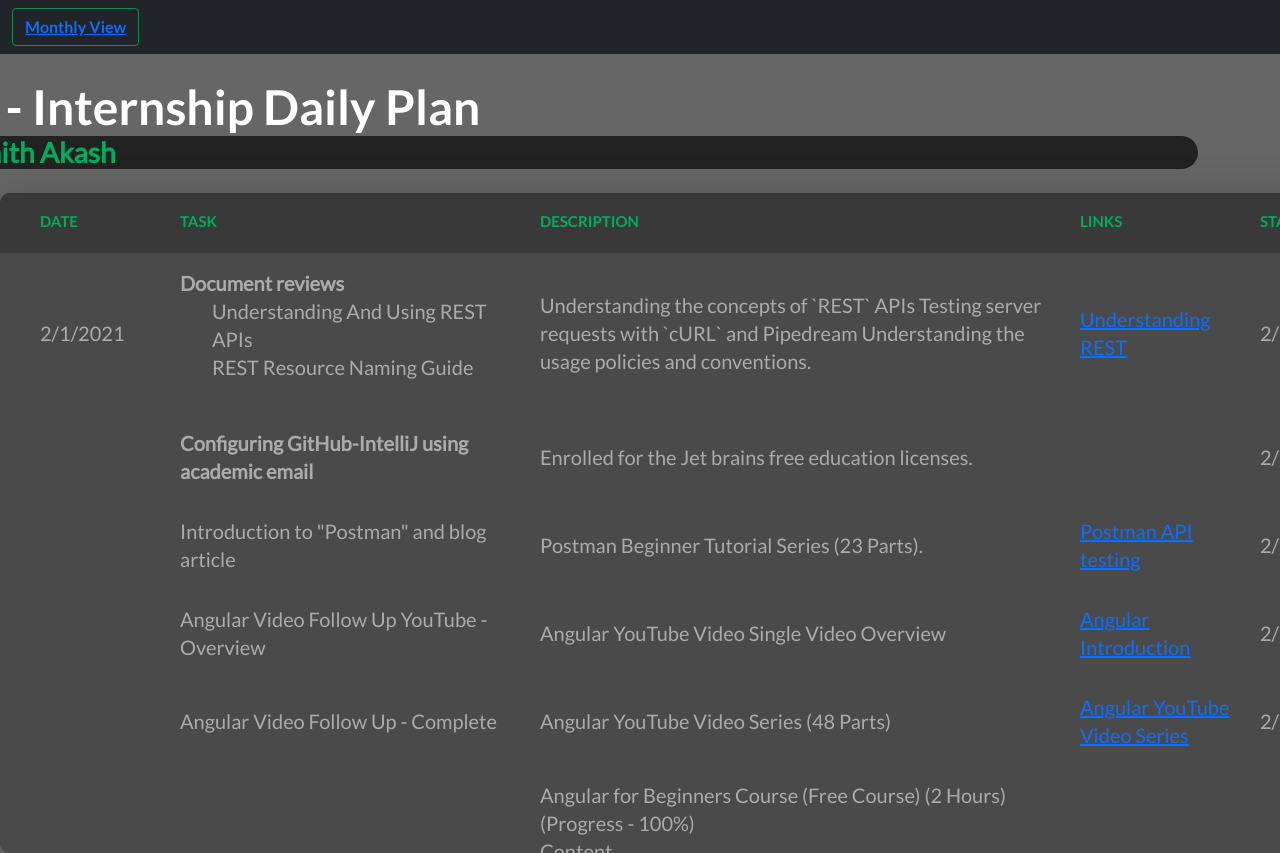
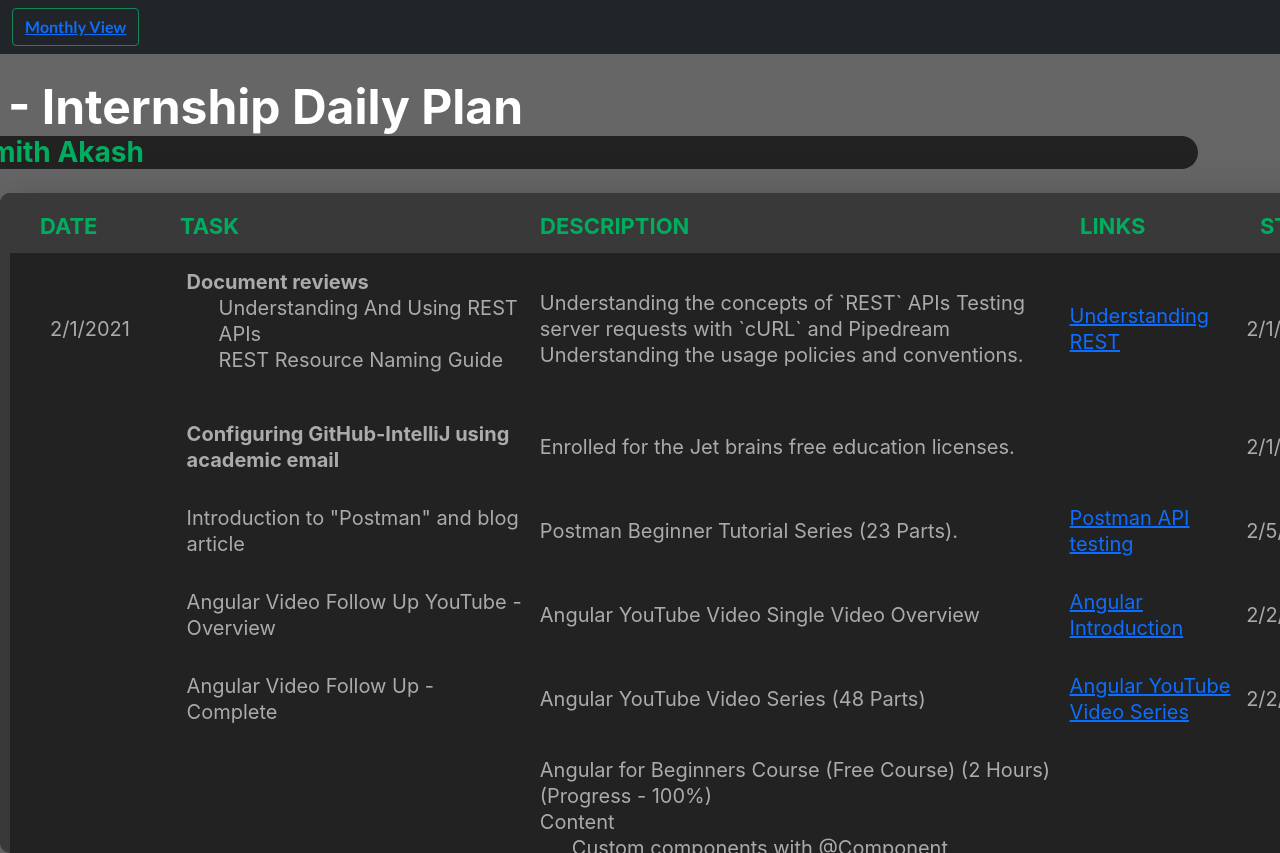
Before and after one commit to AnawaratneMANA/workplan.github.io, a plain HTML site: page pages/index.html in a window 1280 px wide. Shown: the top 853 px of the page. Drawn offline with nearby package versions, Linux system fonts and the light colour scheme.

Commit message:
Add_some_UI_changers

```diff
--- a/css/custom.css
+++ b/css/custom.css
@@ -13,14 +13,14 @@
 .m-t-110 {margin-top: 110px;}
 
 .myh1 {
-    font-family: Lato-Bold;
+    font-family: "SF Pro Display";
     color: white;
     font-weight: bold;
     margin-left: -250px;
 }
 
 .myh3 {
-    font-family: Lato-Regular;
+    font-family: "SF Pro Display";
     color: #00ad5f;
     font-weight: bold;
     background-color: #222222;
@@ -57,7 +57,7 @@
 }
 
 .status-completed{
-    background-color: #00ad5f ;
+    background-color: #008547;
     color: white;
     font-weight: bold;
     border-radius: 40px;
--- a/css/main.css
+++ b/css/main.css
@@ -202,6 +202,7 @@ th, td {
 
 .column7 {
   width: 10%;
+  text-align: center;
 }
 
 .table100-head th {
@@ -231,6 +232,8 @@ th, td {
 .table100-body {
   max-height: 600px;
   overflow: auto;
+  padding-right: 24px;
+  padding-left: 10px;
 }
 
 
@@ -345,8 +348,9 @@ th, td {
 }
 
 .table100.ver3 th {
-  font-family: Lato-Bold;
-  font-size: 15px;
+  font-family: "SF Pro Display";
+  font-size: 22px;
+  font-weight: bold;
   color: #00ad5f;
   line-height: 1.4;
   text-transform: uppercase;
@@ -354,11 +358,11 @@ th, td {
 }
 
 .table100.ver3 td {
-  font-family: Lato-Regular;
+  font-family: "SF Pro Display";
   font-size: 20px;
   color: #ababab;
-  line-height: 1.4;
-  background-color: #4a4a4a;
+  line-height: 1.3;
+  background-color: #222222;
 }
 
 
```
